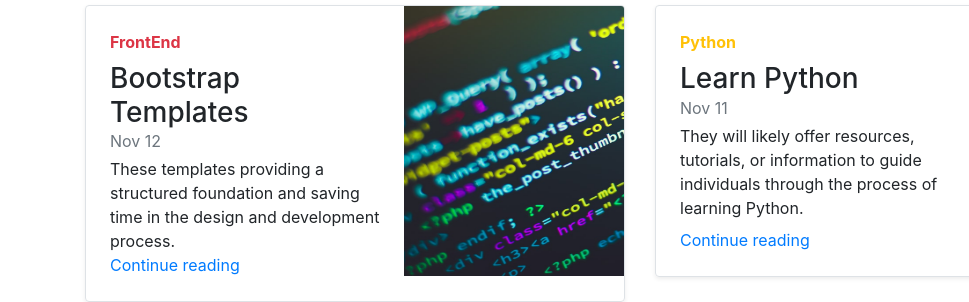
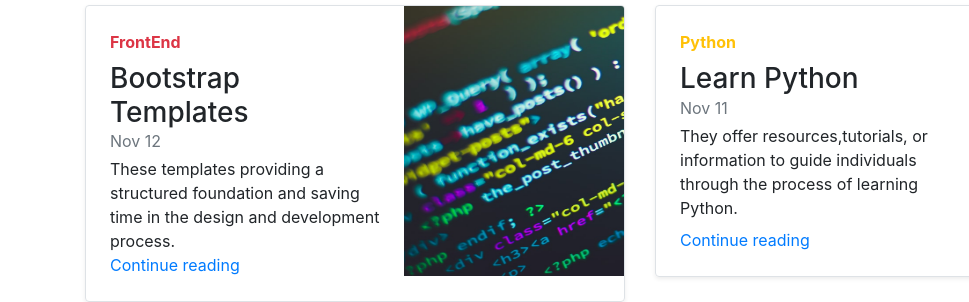
Before and after one commit to razzaque180/rCoderBoot, a plain HTML site: page index.html in a window 1280 px wide. Shown: the part 779-1081 px from the top of the page, 0-969 px from the left. Drawn offline with nearby package versions, Linux system fonts and the light colour scheme; grey boxes are pictures that could not be loaded.

Commit message:
Update index.html

```diff
--- a/index.html
+++ b/index.html
@@ -247,7 +247,7 @@
             <strong class="d-inline-block mb-2 text-warning">Python</strong>
             <h3 class="mb-0">Learn Python</h3>
             <div class="mb-1 text-muted">Nov 11</div>
-            <p class="card-text mb-auto">They will likely offer resources, tutorials,
+            <p class="card-text mb-auto">They offer resources,tutorials,
               or information to guide individuals through the process of learning Python.</p>
 
             <a href="#" class="stretched-link">Continue reading</a>
```
